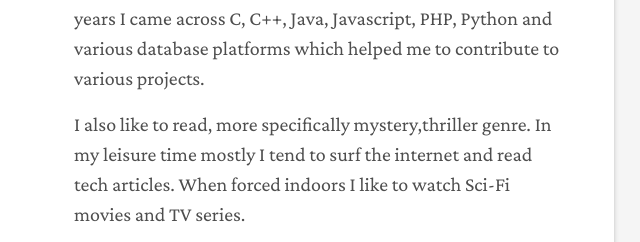
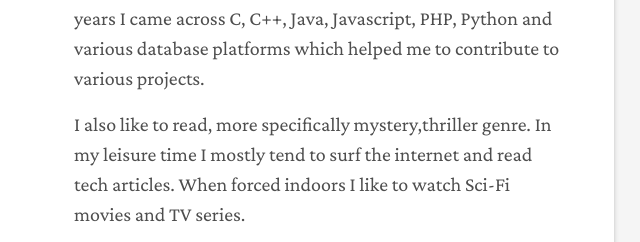
Before and after one commit to nilesh1168/nilesh1168.github.io, a plain HTML site: page index.html in a window 1280 px wide. Shown: the part 1131-1373 px from the top of the page, 581-1221 px from the left. Drawn offline with nearby package versions, Linux system fonts and the light colour scheme; files whose address does not match are found by name.

Commit message:
minor changes

```diff
--- a/index.html
+++ b/index.html
@@ -109,7 +109,7 @@
                     </p>
                     <p class="lead">
                       I also like to read, more specifically mystery,thriller genre. In my leisure time
-                      mostly I tend to surf the internet and read tech articles. When forced indoors I like
+                      I mostly tend to surf the internet and read tech articles. When forced indoors I like
                       to watch Sci-Fi movies and TV series.
                     </p>
                     <p class="lead">
```
